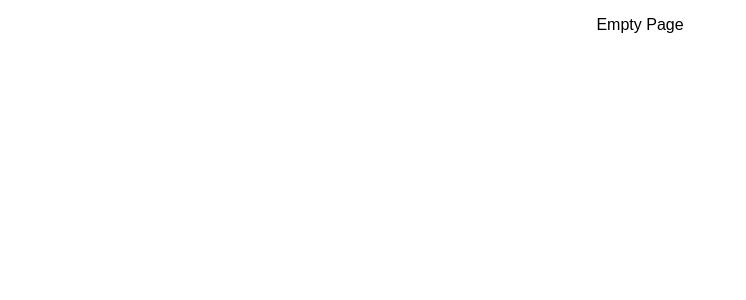
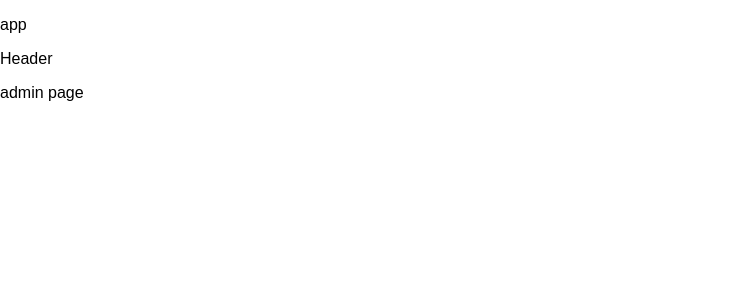
Before and after one commit to JohnAWorley/profolioSite, a React (Create React App) app: page /#/admin in a window 1280 px wide. Shown: the top 300 px of the page, without its empty margins (0-746 px from the left). Built offline with nearby package versions, Linux system fonts and the light colour scheme.

Commit message:
basic components in

```diff
--- /dev/null
+++ b/src/components/AdminComponent/AdminComponent.jsx
@@ -0,0 +1,15 @@
+import React, { Component } from 'react';
+
+
+class Admin extends Component {
+    // Renders the entire app on the DOM
+    render() {
+        return (
+            <div className="Admin">
+                <p>admin page</p>
+            </div>
+        );
+    }
+}
+
+export default Admin;
--- a/src/components/App/App.js
+++ /dev/null
@@ -1,15 +0,0 @@
-import React, { Component } from 'react';
-import './App.css';
-
-class App extends Component {
-  // Renders the entire app on the DOM
-  render() {
-    return (
-      <div className="App">
-        <p>Empty Page</p>
-      </div>
-    );
-  }
-}
-
-export default App;
--- /dev/null
+++ b/src/components/App/App.jsx
@@ -0,0 +1,25 @@
+import React, { Component } from 'react';
+import { HashRouter as Router, Route } from 'react-router-dom';
+import {connect} from 'react-redux';
+
+import Header from '../HeaderComponent/Header';
+import Project from '../ProjectComponent/ProjectComponent';
+import Admin from '../AdminComponent/AdminComponent';
+
+class App extends Component {
+  // Renders the entire app on the DOM
+  render() {
+    return (
+      <Router>
+        <div className="Header">
+          <p>app</p>
+          <Header />
+          <Route exact path= "/" component={Project} />
+          <Route exact path ="/admin" component={Admin} />
+        </div>
+      </Router>
+    );
+  }
+}
+
+export default connect()(App);
--- /dev/null
+++ b/src/components/HeaderComponent/Header.jsx
@@ -0,0 +1,18 @@
+import React, { Component } from 'react';
+
+
+
+class Header extends Component {
+    // Renders the entire app on the DOM
+    render() {
+        return (
+
+            <header>
+                <p>Header</p>
+            </header>
+
+        );
+    }
+}
+
+export default Header;
--- /dev/null
+++ b/src/components/ProjectComponent/ProjectComponent.jsx
@@ -0,0 +1,15 @@
+import React, { Component } from 'react';
+
+
+class Project extends Component {
+    // Renders the entire app on the DOM
+    render() {
+        return (
+            <div className="Project">
+                <p>projects page</p>
+            </div>
+        );
+    }
+}
+
+export default Project;
--- a/src/index.js
+++ b/src/index.js
@@ -1,7 +1,7 @@
 import React from 'react';
 import ReactDOM from 'react-dom';
 import './index.css';
-import App from './components/App/App.js';
+import App from './components/App/App.jsx';
 import registerServiceWorker from './registerServiceWorker';
 import { createStore, combineReducers, applyMiddleware } from 'redux';
 // Provider allows us to use redux within our react app
```
Also changed, not shown: package.json (+14 -2 lines), 1 other file (tests, documents, lock files or other folders).
